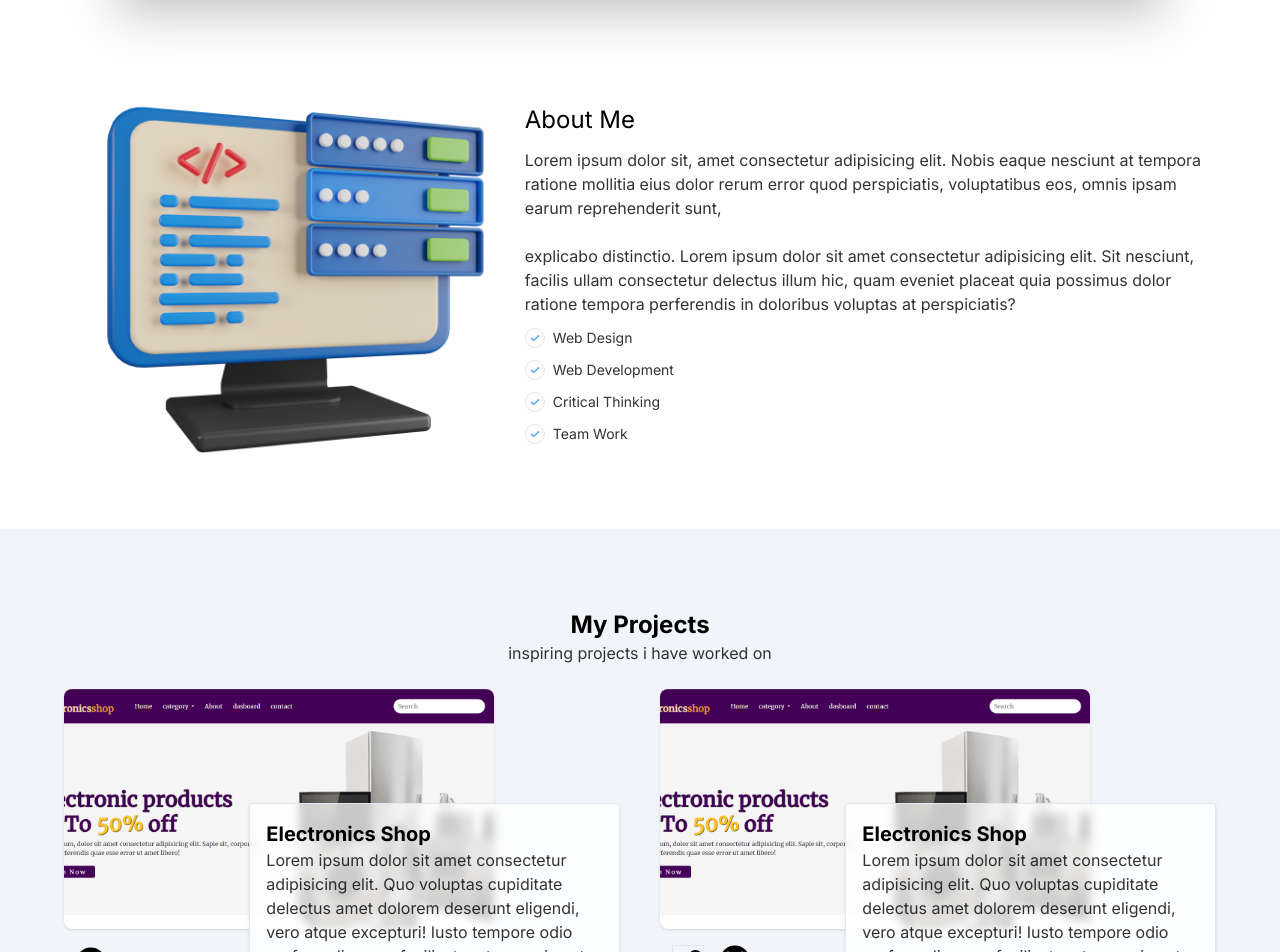
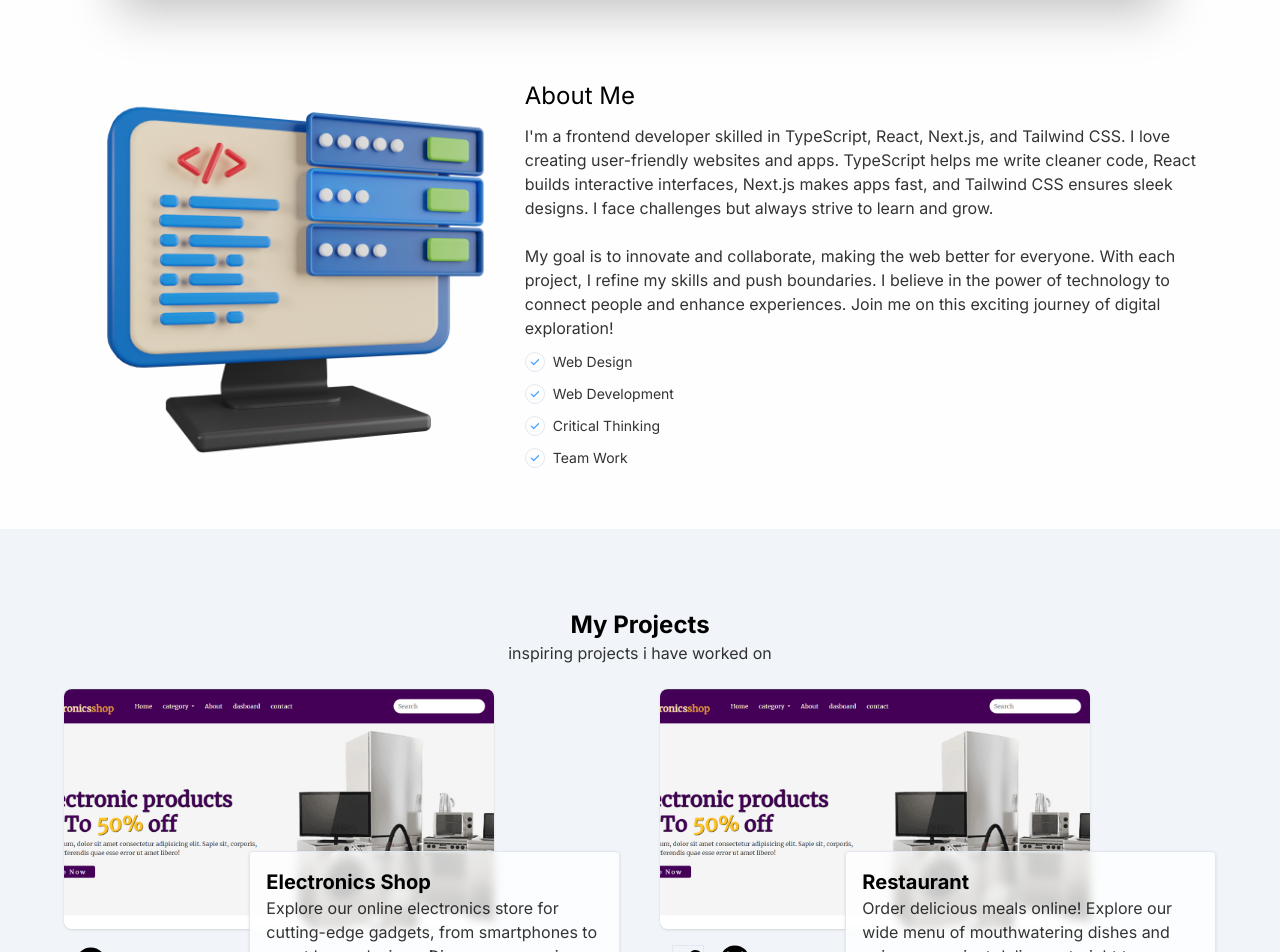
Before and after one commit to Treasure56/portfolio, a Next.js app: page / in a window 1280 px wide. Shown: the part 700-1652 px from the top of the page. Built offline with nearby package versions, Linux system fonts and the light colour scheme.

Commit message:
updated: meta data

```diff
--- a/src/app/(public)/About.tsx
+++ b/src/app/(public)/About.tsx
@@ -3,7 +3,7 @@ import Image from "next/image";
 
 export default function About() {
   return (
-    <div className="app-container py-6 grid md:grid-cols-10">
+    <div className="app-container py-6 grid md:grid-cols-10" id="About">
       <Image
         src="/images/about-img.webp"
         alt=""
@@ -14,14 +14,16 @@ export default function About() {
       <div className="flex flex-col justify-center gap-3 col-span-6 [&_p]:opacity-80">
         <h1 className="text-2xl">About Me</h1>
         <p>
-          Lorem ipsum dolor sit, amet consectetur adipisicing elit. Nobis eaque
-          nesciunt at tempora ratione mollitia eius dolor rerum error quod
-          perspiciatis, voluptatibus eos, omnis ipsam earum reprehenderit sunt,
+          I&apos;m a frontend developer skilled in TypeScript, React, Next.js,
+          and Tailwind CSS. I love creating user-friendly websites and apps.
+          TypeScript helps me write cleaner code, React builds interactive
+          interfaces, Next.js makes apps fast, and Tailwind CSS ensures sleek
+          designs. I face challenges but always strive to learn and grow.
           <br /> <br />
-          explicabo distinctio. Lorem ipsum dolor sit amet consectetur
-          adipisicing elit. Sit nesciunt, facilis ullam consectetur delectus
-          illum hic, quam eveniet placeat quia possimus dolor ratione tempora
-          perferendis in doloribus voluptas at perspiciatis?
+          My goal is to innovate and collaborate, making the web better for
+          everyone. With each project, I refine my skills and push boundaries. I
+          believe in the power of technology to connect people and enhance
+          experiences. Join me on this exciting journey of digital exploration!
         </p>
         {skills.map((skill) => (
           <div key={skill} className="flex gap-2">
--- a/src/app/(public)/Contact.tsx
+++ b/src/app/(public)/Contact.tsx
@@ -9,7 +9,10 @@ import {
 
 export default function ContactPage() {
   return (
-    <div className="flex flex-col gap-4 justify-center app-container py-6">
+    <div
+      className="flex flex-col gap-4 justify-center app-container py-6"
+      id="Contact"
+    >
       <h1 className="text-center text-2xl font-bold ">Contact Me</h1>
       <div className="flex justify-center items-center gap-4 text-3xl">
         {socials.map((social, index) => (
--- a/src/app/(public)/Project.tsx
+++ b/src/app/(public)/Project.tsx
@@ -1,7 +1,7 @@
 import ProjectCard from "@/components/ProjectCard";
 export default function Project() {
   return (
-    <section className="py-20 bg-slate-100">
+    <section className="py-20 bg-slate-100" id="Projects">
       <h1 className="text-center text-2xl font-bold"> My Projects</h1>
       <p className="text-center opacity-80">
         inspiring projects i have worked on
@@ -21,20 +21,14 @@ const projects = [
     id: "1",
     title: "Electronics Shop",
     github: "https://github.com/electronicsshop.git",
-    content: ` Lorem ipsum dolor sit amet consectetur adipisicing elit. Quo voluptas
-        cupiditate delectus amet dolorem deserunt eligendi, vero atque
-        excepturi! Iusto tempore odio perferendis quae facilis, tenetur omnis
-        aut veniam illo.`,
+    content: `Explore our online electronics store for cutting-edge gadgets, from smartphones to smart home devices. Discover convenience and innovation today!`,
   },
   {
     img: "/images/ecommerce.png",
     id: "1",
-    title: "Electronics Shop",
+    title: "Restaurant",
     github: "https://github.com/electronicsshop.git",
     live: "https://github.com/electronicsshop.git",
-    content: ` Lorem ipsum dolor sit amet consectetur adipisicing elit. Quo voluptas
-        cupiditate delectus amet dolorem deserunt eligendi, vero atque
-        excepturi! Iusto tempore odio perferendis quae facilis, tenetur omnis
-        aut veniam illo.`,
+    content: `Order delicious meals online! Explore our wide menu of mouthwatering dishes and enjoy convenient delivery straight to your doorstep.`,
   },
 ];
--- a/src/app/layout.tsx
+++ b/src/app/layout.tsx
@@ -5,7 +5,11 @@ import "./globals.css";
 const inter = Inter({ subsets: ["latin"] });
 
 const title = " Simplicity Treasure C. | Frontend Developer";
-const description = "I am a highly skilled, creative developer";
+const description = `I'm a frontend developer skilled in TypeScript, React, Next.js,
+and Tailwind CSS. I love creating user-friendly websites and apps.
+TypeScript helps me write cleaner code, React builds interactive
+interfaces, Next.js makes apps fast, and Tailwind CSS ensures sleek
+designs. I face challenges but always strive to learn and grow.`;
 export const metadata: Metadata = {
   title,
   description,
@@ -29,8 +33,8 @@ export default function RootLayout({
   children: React.ReactNode;
 }>) {
   return (
-    <html lang="en">
-      <body className={`bg-light text-dark ${inter.className}`}>
+    <html lang="en" className="scroll-smooth">
+      <body className={`bg-light text-dark scroll-smooth ${inter.className}`}>
         {children}
       </body>
     </html>
--- a/src/components/Navbar.tsx
+++ b/src/components/Navbar.tsx
@@ -49,15 +49,15 @@ export default function Navbar() {
             <SheetHeader>
               <SheetDescription>
                 <div className="flex gap-4 flex-col ">
-                  <Link href="/" className="">
-                    About
-                  </Link>
-                  <Link href="/" className="">
-                    Projects
-                  </Link>
-                  <Link href="/" className="">
-                    Contact
-                  </Link>
+                  {navLinks.map((navlink) => (
+                    <Link
+                      key={navlink.name}
+                      href={navlink.href}
+                      className="nav-link"
+                    >
+                      {navlink.name}
+                    </Link>
+                  ))}
                 </div>
               </SheetDescription>
             </SheetHeader>
@@ -65,16 +65,27 @@ export default function Navbar() {
         </Sheet>
       </>
       <div className="flex gap-4 max-md:hidden">
-        <Link href="/" className="nav-link">
-          About
-        </Link>
-        <Link href="/" className="nav-link">
-          Projects
-        </Link>
-        <Link href="/" className="nav-link">
-          Contact
-        </Link>
+        {navLinks.map((navlink) => (
+          <Link key={navlink.name} href={navlink.href} className="nav-link">
+            {navlink.name}
+          </Link>
+        ))}
       </div>
     </div>
   );
 }
+
+const navLinks = [
+  {
+    name: "About",
+    href: "/#About",
+  },
+  {
+    name: "Projects",
+    href: "/#Projects",
+  },
+  {
+    name: "Contact",
+    href: "/#Contact",
+  },
+];
--- a/src/components/ProjectCard.tsx
+++ b/src/components/ProjectCard.tsx
@@ -22,7 +22,7 @@ export default function ProjectCard({
         alt=""
         width={350}
         height={350}
-        className=" col-span-8 relative md:w-10/12 h-60 object-cover rounded-lg shadow md:group-hover:shadow-lg md:group-hover:z-10"
+        className=" col-span-8 relative w-full md:w-10/12 h-60 object-cover rounded-lg shadow md:group-hover:shadow-lg md:group-hover:z-10"
       />
       <div className="border col-span-3 bg-[#ffffffbb] backdrop-blur-sm md:absolute shadow z-10 bottom-0 right-0 md:w-8/12 rounded p-4 group-hover:z-0">
         <p className="font-bold text-xl">{title}</p>
```
